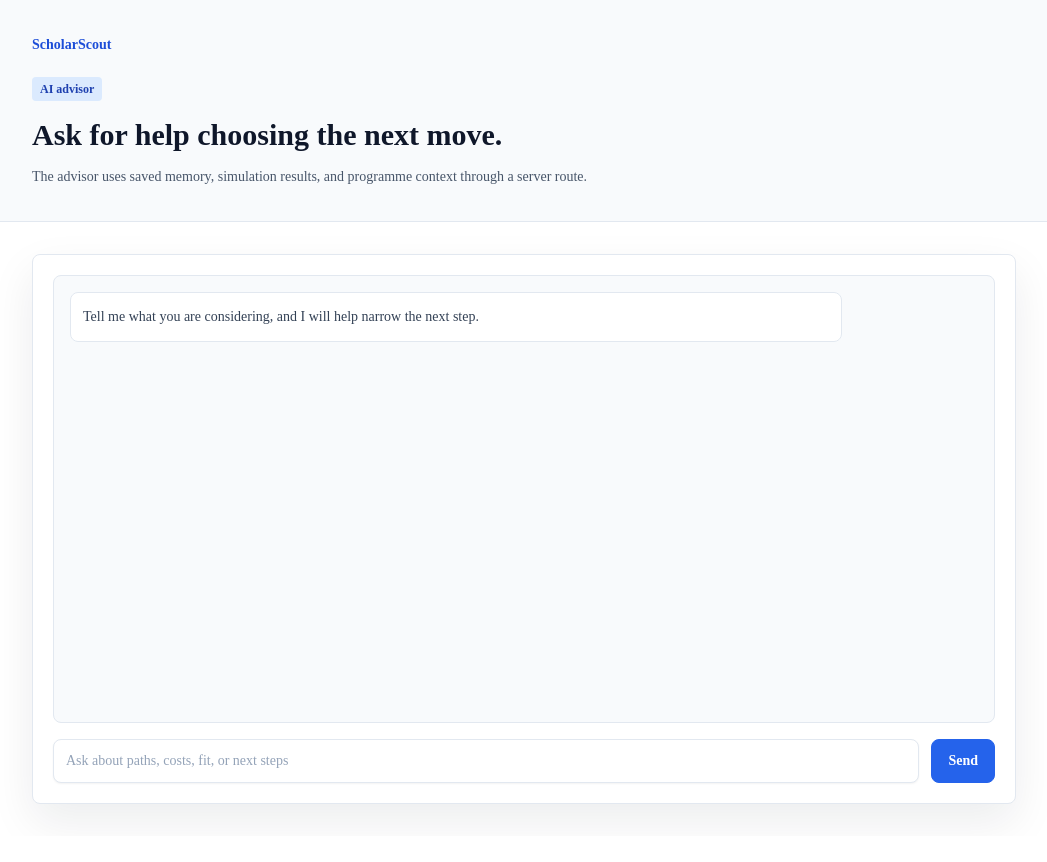
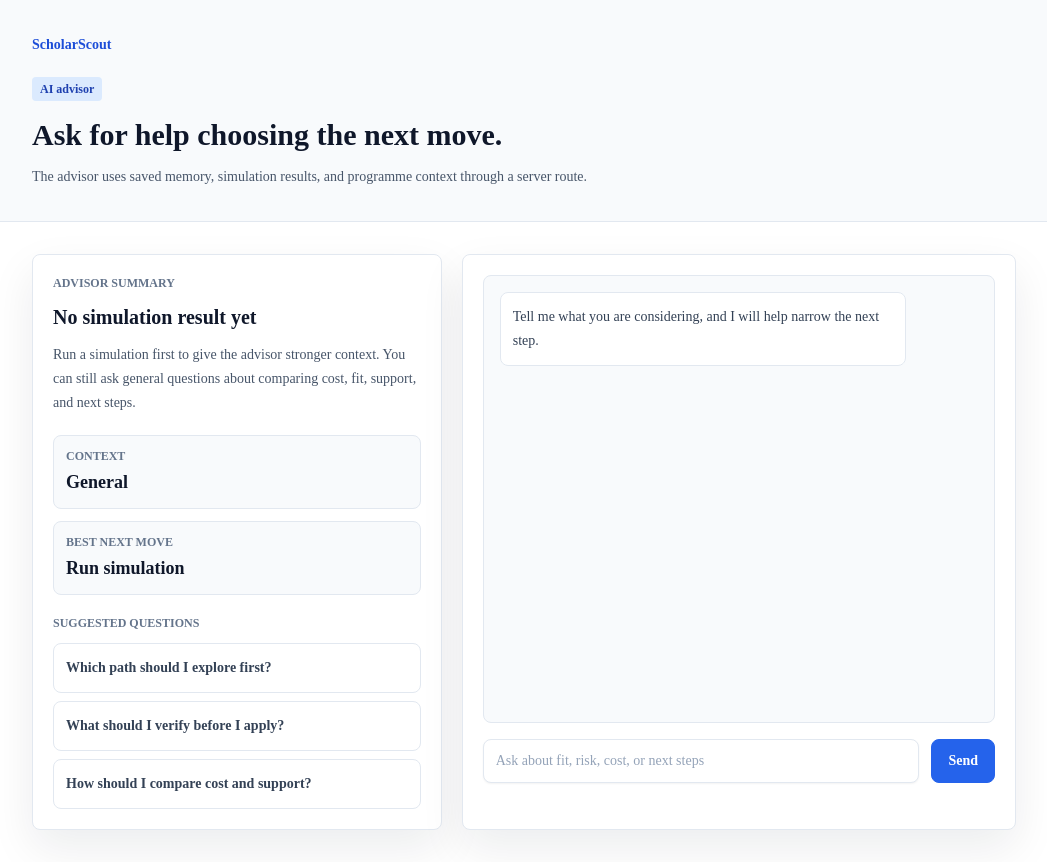
Before and after one commit to realtypulse73/Scholar-Scout, a Next.js app in the folder apps/web/: page /advisor in a window 1280 px wide. Shown: the whole page, without its empty margins (116-1163 px from the left). Before the commit the page ends 836 px from the top, so only its background shows below. Built offline with nearby package versions, Linux system fonts and the light colour scheme.

Commit message:
Implement AI advisor context chat

```diff
--- a/apps/web/app/api/advisor-chat/route.ts
+++ b/apps/web/app/api/advisor-chat/route.ts
@@ -18,6 +18,12 @@ export async function POST(request: Request) {
         topProgramme?: string;
         fitScore?: number;
         clarityScore?: number;
+        score?: number;
+        dominantTraits?: string[];
+        insights?: string[];
+        nextActions?: string[];
+        recommendedInterests?: string[];
+        recommendedPathways?: string[];
         simulationReasons?: string[];
         cautions?: string[];
       };
@@ -44,7 +50,13 @@ export async function POST(request: Request) {
     const providedContext = [
       `Top programme: ${body.context?.topProgramme ?? 'Unknown'}`,
       `Fit score: ${body.context?.fitScore ?? 'Unknown'}`,
+      `Simulation score: ${body.context?.score ?? 'Unknown'}`,
       `Clarity score: ${body.context?.clarityScore ?? 'Unknown'}`,
+      `Dominant traits: ${(body.context?.dominantTraits ?? []).join(', ') || 'Unknown'}`,
+      `Simulation insights: ${(body.context?.insights ?? []).join('; ') || 'Unknown'}`,
+      `Recommended interests: ${(body.context?.recommendedInterests ?? []).join(', ') || 'Unknown'}`,
+      `Recommended pathways: ${(body.context?.recommendedPathways ?? []).join(', ') || 'Unknown'}`,
+      `Next actions: ${(body.context?.nextActions ?? []).join('; ') || 'Unknown'}`,
       `Simulation reasons: ${(body.context?.simulationReasons ?? []).join('; ')}`,
       `Cautions: ${(body.context?.cautions ?? []).join('; ')}`,
     ].join('\n');
@@ -94,8 +106,15 @@ async function createAdvisorReply(input: {
     },
     body: JSON.stringify({
       model: process.env.OPENAI_MODEL ?? 'gpt-4.1-mini',
+      max_output_tokens: 220,
       instructions:
-        'You are the ScholarScout AI advisor. Give grounded, practical, encouraging guidance about pathways, career fit, risk, cost, support, and next steps. Avoid overpromising outcomes. Keep responses concise but useful.',
+        [
+          'You are the ScholarScout AI advisor.',
+          'Give grounded, practical, encouraging guidance about pathways, career fit, risk, cost, support, and next steps.',
+          'Use only the provided ScholarScout context. If the context is missing, say what to check next instead of inventing facts.',
+          'Do not guarantee admission, scholarships, jobs, salary, or outcomes.',
+          'Keep the response under 90 words and include one concrete next step.',
+        ].join(' '),
       input: [
         `Student memory: ${input.memorySummary}`,
         `Current recommendation context:\n${input.recommendationContext}`,
@@ -116,9 +135,21 @@ async function createAdvisorReply(input: {
   };
 
   return (
-    data.output_text ??
+    trimAdvisorReply(
+      data.output_text ??
     data.output?.flatMap((item) => item.content ?? []).find((item) => item.text)
       ?.text ??
-    fallbackReply
+    fallbackReply,
+    )
   );
 }
+
+function trimAdvisorReply(reply: string) {
+  const normalized = reply.trim().replace(/\s+/g, ' ');
+
+  if (normalized.length <= 700) {
+    return normalized;
+  }
+
+  return `${normalized.slice(0, 697).trim()}...`;
+}
--- a/apps/web/components/advisor/AdvisorChat.tsx
+++ b/apps/web/components/advisor/AdvisorChat.tsx
@@ -1,6 +1,6 @@
 'use client';
 
-import { useState } from 'react';
+import { useEffect, useMemo, useRef, useState } from 'react';
 import Button from '@/components/ui/Button';
 import Card from '@/components/ui/Card';
 import Input from '@/components/ui/Input';
@@ -10,6 +10,23 @@ interface ChatMessage {
   text: string;
 }
 
+interface SimulationAdvisorContext {
+  simulationId: string;
+  score: number;
+  clarityScore: number;
+  dominantTraits: string[];
+  insights: string[];
+  recommendedInterests: string[];
+  recommendedPathways: string[];
+  nextActions: string[];
+}
+
+const suggestedWithoutSimulation = [
+  'Which path should I explore first?',
+  'What should I verify before I apply?',
+  'How should I compare cost and support?',
+];
+
 export default function AdvisorChat() {
   const [messages, setMessages] = useState<ChatMessage[]>([
     {
@@ -17,33 +34,142 @@ export default function AdvisorChat() {
       text: 'Tell me what you are considering, and I will help narrow the next step.',
     },
   ]);
+  const [simulationContext, setSimulationContext] =
+    useState<SimulationAdvisorContext | null>(null);
   const [input, setInput] = useState('');
+  const [error, setError] = useState('');
   const [isSending, setIsSending] = useState(false);
+  const bottomRef = useRef<HTMLDivElement | null>(null);
 
-  async function sendMessage() {
-    if (!input.trim()) {
+  useEffect(() => {
+    function loadSimulationContext() {
+      setSimulationContext(parseSimulationContext(
+        window.localStorage.getItem('simulation-result'),
+      ));
+    }
+
+    loadSimulationContext();
+    window.addEventListener('storage', loadSimulationContext);
+    window.addEventListener('focus', loadSimulationContext);
+
+    return () => {
+      window.removeEventListener('storage', loadSimulationContext);
+      window.removeEventListener('focus', loadSimulationContext);
+    };
+  }, []);
+
+  useEffect(() => {
+    bottomRef.current?.scrollIntoView({ block: 'end' });
+  }, [messages, isSending]);
+
+  const advisorSummary = useMemo(
+    () => getAdvisorSummary(simulationContext),
+    [simulationContext],
+  );
+  const suggestedQuestions = useMemo(
+    () => getSuggestedQuestions(simulationContext),
+    [simulationContext],
+  );
+
+  async function sendMessage(messageText = input) {
+    const trimmed = messageText.trim();
+
+    if (!trimmed || isSending) {
       return;
     }
 
-    const nextMessages = [...messages, { role: 'student' as const, text: input }];
+    const nextMessages = [
+      ...messages,
+      { role: 'student' as const, text: trimmed },
+    ];
     setMessages(nextMessages);
     setInput('');
+    setError('');
     setIsSending(true);
 
+    try {
       const response = await fetch('/api/advisor-chat', {
         method: 'POST',
         headers: { 'Content-Type': 'application/json' },
         body: JSON.stringify({
           userKey: 'local-student',
-        message: input,
+          message: trimmed,
+          context: simulationContext ?? undefined,
         }),
       });
-    const body = (await response.json()) as { reply: string };
-    setMessages([...nextMessages, { role: 'advisor', text: body.reply }]);
+      const body = (await response.json()) as { reply?: string; error?: string };
+
+      if (!response.ok || !body.reply) {
+        throw new Error(body.error ?? 'Advisor reply was unavailable.');
+      }
+
+      setMessages([
+        ...nextMessages,
+        { role: 'advisor', text: body.reply },
+      ]);
+    } catch {
+      setError('The advisor could not answer just now. Try again in a moment.');
+      setMessages([
+        ...nextMessages,
+        {
+          role: 'advisor',
+          text: 'I could not reach the advisor service. Your safest next step is to compare one top programme, one backup, and one cost detail before deciding.',
+        },
+      ]);
+    } finally {
       setIsSending(false);
+    }
   }
 
   return (
+    <div className="grid gap-5 lg:grid-cols-[0.85fr_1.15fr]">
+      <Card className="p-5">
+        <p className="text-xs font-bold uppercase text-ink-500">
+          Advisor summary
+        </p>
+        <h2 className="mt-3 text-xl font-extrabold text-ink-900">
+          {advisorSummary.title}
+        </h2>
+        <p className="mt-3 text-sm leading-6 text-ink-600">
+          {advisorSummary.body}
+        </p>
+
+        <div className="mt-5 grid gap-3">
+          {advisorSummary.metrics.map((metric) => (
+            <div
+              key={metric.label}
+              className="rounded-card border border-ink-200 bg-ink-50 p-3"
+            >
+              <p className="text-xs font-bold uppercase text-ink-500">
+                {metric.label}
+              </p>
+              <p className="mt-1 text-lg font-extrabold text-ink-900">
+                {metric.value}
+              </p>
+            </div>
+          ))}
+        </div>
+
+        <div className="mt-5">
+          <p className="text-xs font-bold uppercase text-ink-500">
+            Suggested questions
+          </p>
+          <div className="mt-3 grid gap-2">
+            {suggestedQuestions.map((question) => (
+              <button
+                key={question}
+                type="button"
+                onClick={() => void sendMessage(question)}
+                disabled={isSending}
+                className="rounded-card border border-ink-200 bg-white p-3 text-left text-sm font-semibold leading-6 text-ink-700 transition-colors hover:border-brand-400 hover:text-brand-700 disabled:cursor-not-allowed disabled:opacity-60"
+              >
+                {question}
+              </button>
+            ))}
+          </div>
+        </div>
+      </Card>
+
       <Card className="p-5">
         <div className="h-[28rem] space-y-3 overflow-y-auto rounded-card border border-ink-200 bg-ink-50 p-4">
           {messages.map((message, index) => (
@@ -58,12 +184,23 @@ export default function AdvisorChat() {
               {message.text}
             </div>
           ))}
+          {isSending ? (
+            <div className="max-w-[85%] rounded-card border border-ink-200 bg-white p-3 text-sm font-semibold text-ink-500">
+              Thinking...
             </div>
+          ) : null}
+          <div ref={bottomRef} />
+        </div>
+
+        {error ? (
+          <p className="mt-3 text-sm font-semibold text-danger-700">{error}</p>
+        ) : null}
+
         <div className="mt-4 flex gap-3">
           <Input
             value={input}
             onChange={(event) => setInput(event.target.value)}
-          placeholder="Ask about paths, costs, fit, or next steps"
+            placeholder="Ask about fit, risk, cost, or next steps"
             onKeyDown={(event) => {
               if (event.key === 'Enter') {
                 void sendMessage();
@@ -75,5 +212,88 @@ export default function AdvisorChat() {
           </Button>
         </div>
       </Card>
+    </div>
   );
 }
+
+function parseSimulationContext(value: string | null) {
+  if (!value) {
+    return null;
+  }
+
+  try {
+    const parsed = JSON.parse(value) as Partial<SimulationAdvisorContext>;
+
+    if (
+      typeof parsed.simulationId !== 'string' ||
+      typeof parsed.score !== 'number' ||
+      typeof parsed.clarityScore !== 'number'
+    ) {
+      return null;
+    }
+
+    return {
+      simulationId: parsed.simulationId,
+      score: parsed.score,
+      clarityScore: parsed.clarityScore,
+      dominantTraits: asStringArray(parsed.dominantTraits),
+      insights: asStringArray(parsed.insights),
+      recommendedInterests: asStringArray(parsed.recommendedInterests),
+      recommendedPathways: asStringArray(parsed.recommendedPathways),
+      nextActions: asStringArray(parsed.nextActions),
+    };
+  } catch {
+    return null;
+  }
+}
+
+function asStringArray(value: unknown) {
+  return Array.isArray(value)
+    ? value.filter((item): item is string => typeof item === 'string')
+    : [];
+}
+
+function getAdvisorSummary(context: SimulationAdvisorContext | null) {
+  if (!context) {
+    return {
+      title: 'No simulation result yet',
+      body: 'Run a simulation first to give the advisor stronger context. You can still ask general questions about comparing cost, fit, support, and next steps.',
+      metrics: [
+        { label: 'Context', value: 'General' },
+        { label: 'Best next move', value: 'Run simulation' },
+      ],
+    };
+  }
+
+  return {
+    title: `Simulation clarity is ${context.clarityScore}%`,
+    body:
+      context.insights[0] ??
+      'Your simulation result is ready. The advisor will use your score, traits, interests, pathways, and next actions.',
+    metrics: [
+      { label: 'Score', value: `${context.score}%` },
+      { label: 'Clarity', value: `${context.clarityScore}%` },
+      {
+        label: 'Traits',
+        value: context.dominantTraits
+          .map((trait) => trait.replace('-', ' '))
+          .join(', ') || 'None yet',
+      },
+    ],
+  };
+}
+
+function getSuggestedQuestions(context: SimulationAdvisorContext | null) {
+  if (!context) {
+    return suggestedWithoutSimulation;
+  }
+
+  return [
+    'What does my simulation result say I should do next?',
+    'Which pathway fits my traits best?',
+    'What should I verify before applying?',
+    context.nextActions[0]
+      ? `How do I start: ${context.nextActions[0]}`
+      : 'How should I compare my top options?',
+  ];
+}
```
Lines whose indentation alone changed are shown as unchanged.
